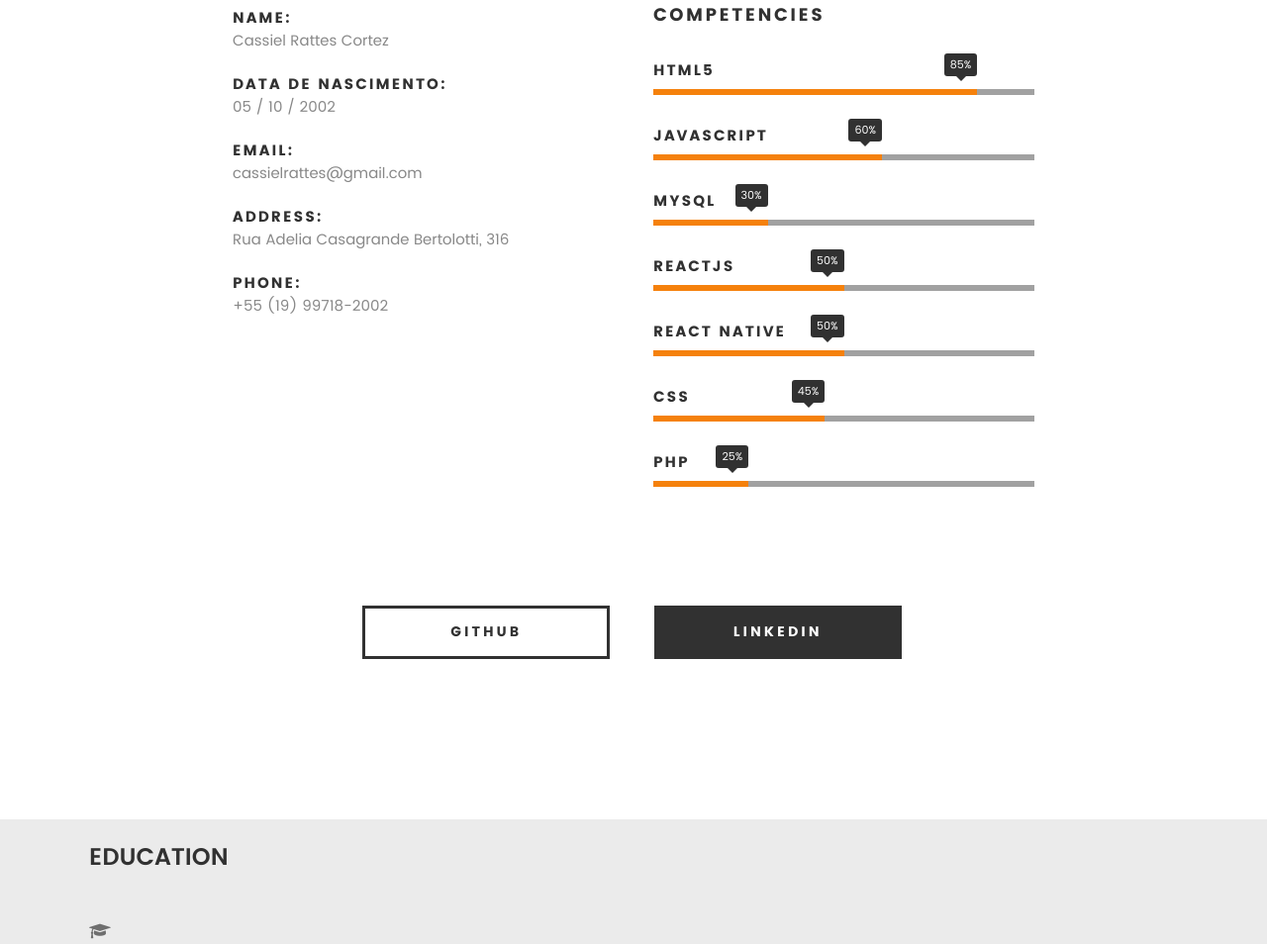
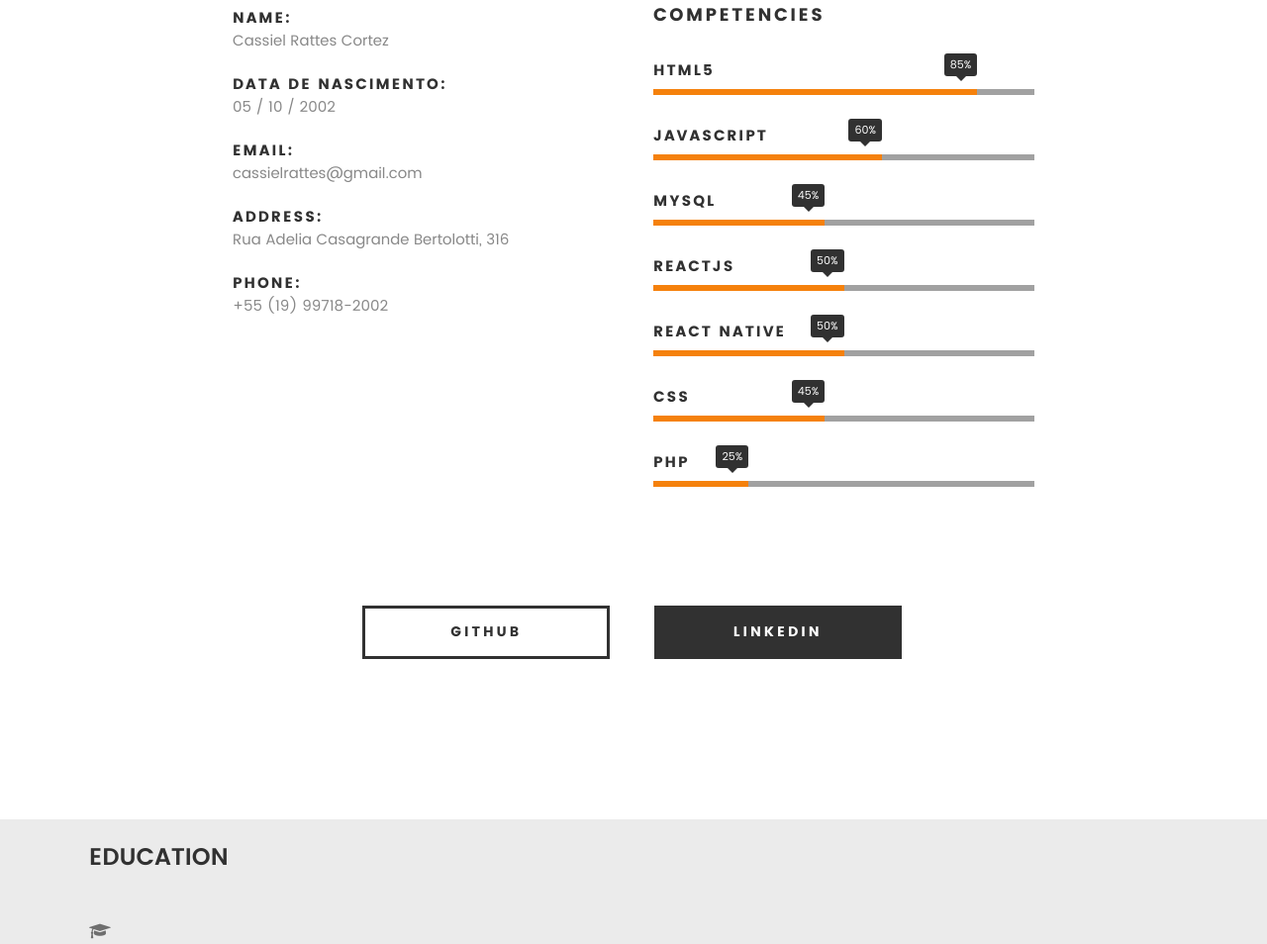
Before and after one commit to cassielrattes/cassielrattes.github.io, a plain HTML site: page index.html in a window 1280 px wide. Shown: the part 1143-2097 px from the top of the page at 99% size. Drawn offline with Linux system fonts and the light colour scheme; some packages are replaced by stand-ins of ours; a script that the page names is missing; files whose address does not match are found by name.

Commit message:
Update index.html

```diff
--- a/index.html
+++ b/index.html
@@ -126,7 +126,7 @@
               <strong>JavaScript</strong>
             </li>
             <li>
-              <div class="progress percent30"><span>30%</span></div>
+              <div class="progress percent45"><span>45%</span></div>
               <strong>MYSQL</strong>
             </li>
             <li>
```
